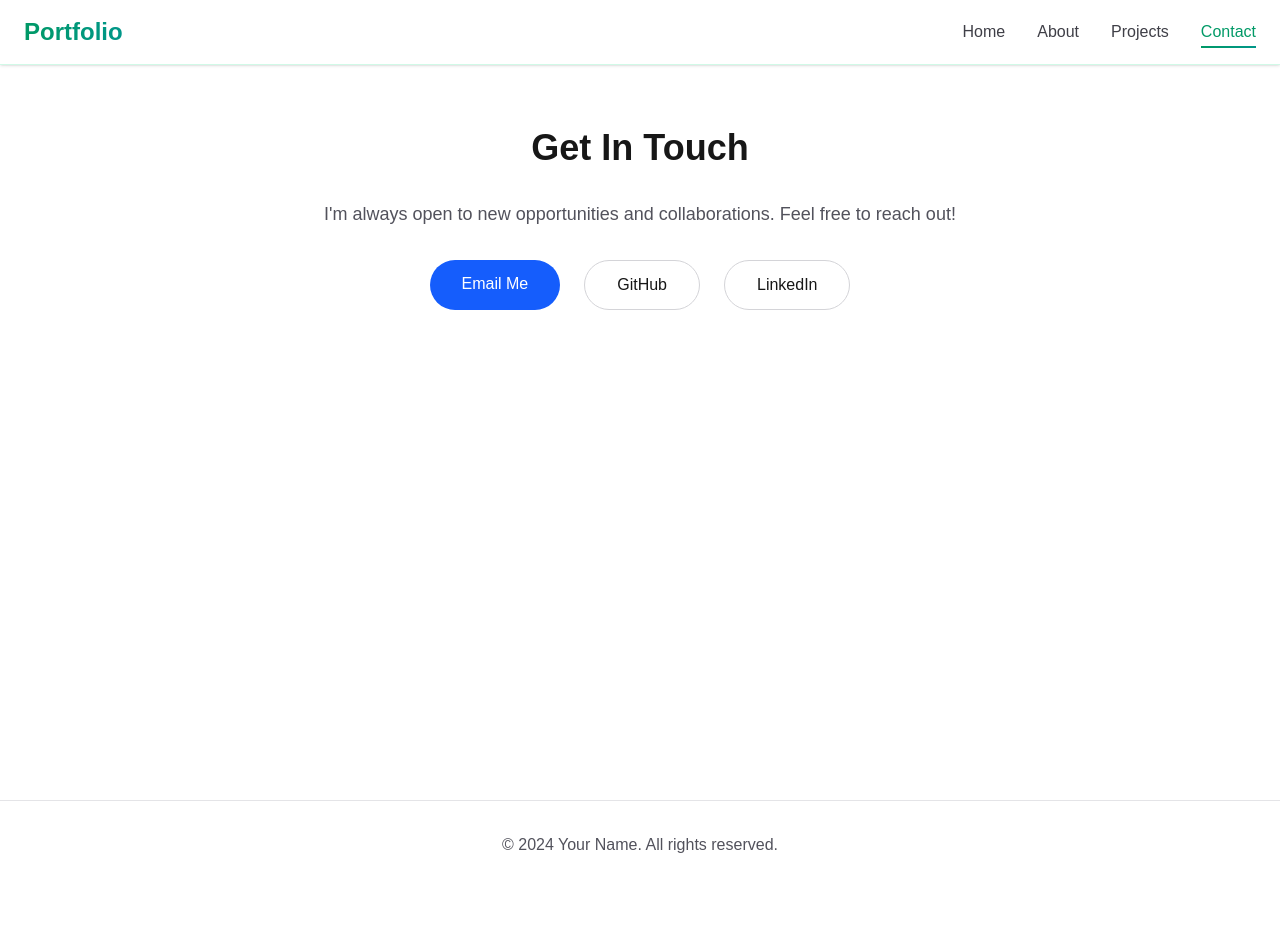
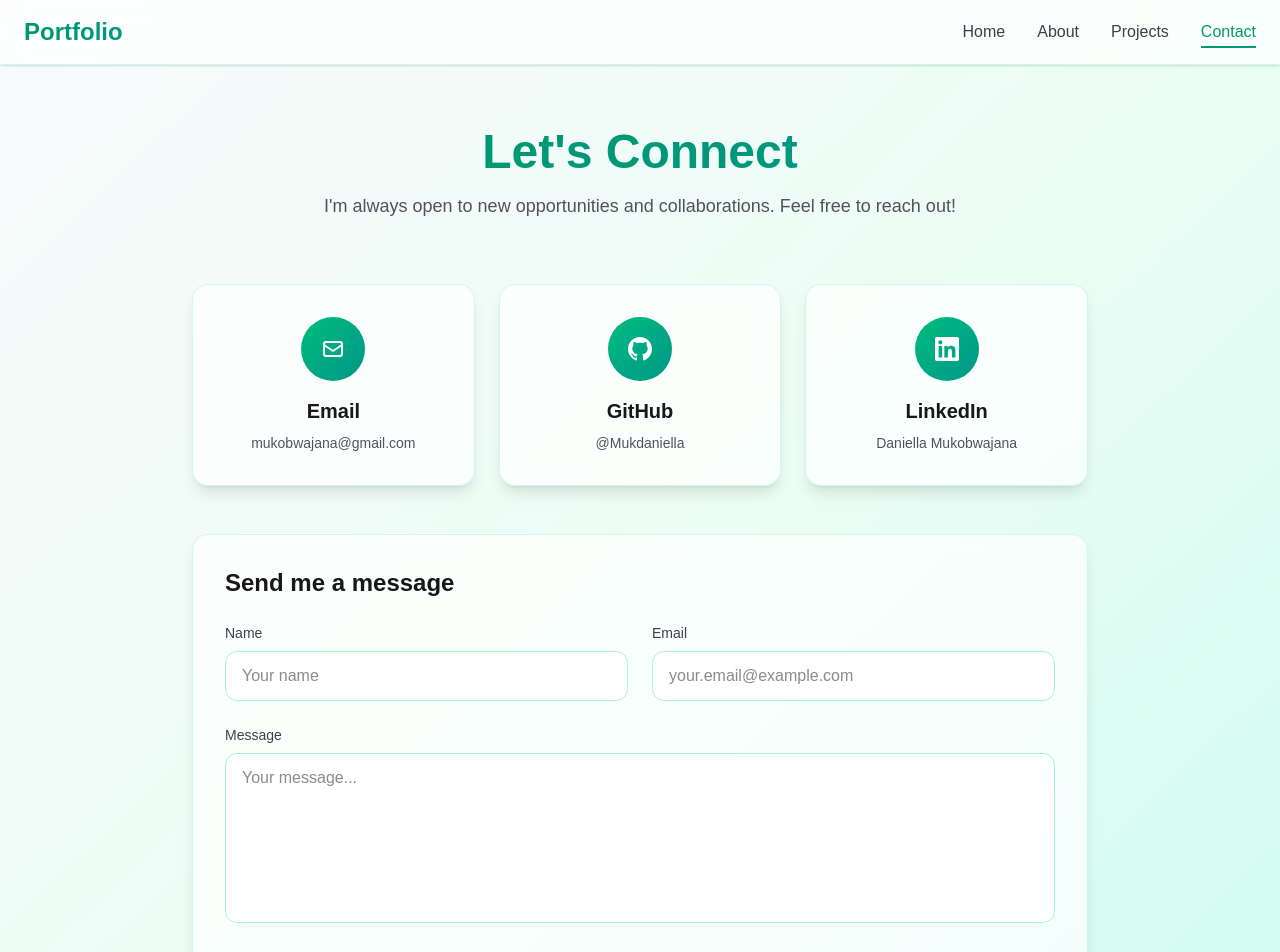
Before and after one commit to Mukdaniella/my-portifolio, a Next.js app: page /contact in a window 1280 px wide. Shown: the top 952 px of the page. Before the commit the page ends 889 px from the top, so only its background shows below. Built offline with nearby package versions, Linux system fonts and the light colour scheme.

Commit message:
i updated the contact page

```diff
--- a/app/contact/page.tsx
+++ b/app/contact/page.tsx
@@ -2,25 +2,110 @@
 import Footer from '../components/Footer';
 
 function Contact() {
+  const contactMethods = [
+    {
+      icon: (
+        <svg className="w-6 h-6" fill="none" stroke="currentColor" viewBox="0 0 24 24">
+          <path strokeLinecap="round" strokeLinejoin="round" strokeWidth={2} d="M3 8l7.89 5.26a2 2 0 002.22 0L21 8M5 19h14a2 2 0 002-2V7a2 2 0 00-2-2H5a2 2 0 00-2 2v10a2 2 0 002 2z" />
+        </svg>
+      ),
+      title: 'Email',
+      value: 'mukobwajana@gmail.com',
+      link: 'mailto:mukobwajana@gmail.com',
+    },
+    {
+      icon: (
+        <svg className="w-6 h-6" fill="currentColor" viewBox="0 0 24 24">
+          <path d="M12 0c-6.626 0-12 5.373-12 12 0 5.302 3.438 9.8 8.207 11.387.599.111.793-.261.793-.577v-2.234c-3.338.726-4.033-1.416-4.033-1.416-.546-1.387-1.333-1.756-1.333-1.756-1.089-.745.083-.729.083-.729 1.205.084 1.839 1.237 1.839 1.237 1.07 1.834 2.807 1.304 3.492.997.107-.775.418-1.305.762-1.604-2.665-.305-5.467-1.334-5.467-5.931 0-1.311.469-2.381 1.236-3.221-.124-.303-.535-1.524.117-3.176 0 0 1.008-.322 3.301 1.23.957-.266 1.983-.399 3.003-.404 1.02.005 2.047.138 3.006.404 2.291-1.552 3.297-1.23 3.297-1.23.653 1.653.242 2.874.118 3.176.77.84 1.235 1.911 1.235 3.221 0 4.609-2.807 5.624-5.479 5.921.43.372.823 1.102.823 2.222v3.293c0 .319.192.694.801.576 4.765-1.589 8.199-6.086 8.199-11.386 0-6.627-5.373-12-12-12z"/>
+        </svg>
+      ),
+      title: 'GitHub',
+      value: '@Mukdaniella',
+      link: 'https://github.com/Mukdaniella',
+    },
+    {
+      icon: (
+        <svg className="w-6 h-6" fill="currentColor" viewBox="0 0 24 24">
+          <path d="M20.447 20.452h-3.554v-5.569c0-1.328-.027-3.037-1.852-3.037-1.853 0-2.136 1.445-2.136 2.939v5.667H9.351V9h3.414v1.561h.046c.477-.9 1.637-1.85 3.37-1.85 3.601 0 4.267 2.37 4.267 5.455v6.286zM5.337 7.433c-1.144 0-2.063-.926-2.063-2.065 0-1.138.92-2.063 2.063-2.063 1.14 0 2.064.925 2.064 2.063 0 1.139-.925 2.065-2.064 2.065zm1.782 13.019H3.555V9h3.564v11.452zM22.225 0H1.771C.792 0 0 .774 0 1.729v20.542C0 23.227.792 24 1.771 24h20.451C23.2 24 24 23.227 24 22.271V1.729C24 .774 23.2 0 22.222 0h.003z"/>
+        </svg>
+      ),
+      title: 'LinkedIn',
+      value: 'Daniella Mukobwajana',
+      link: 'https://linkedin.com/in/daniella-mukobwajana',
+    },
+  ];
+
   return (
-    <div className="min-h-screen bg-white dark:bg-zinc-950">
+    <div className="min-h-screen bg-gradient-to-br from-slate-50 via-emerald-50 to-teal-100 dark:from-zinc-950 dark:via-emerald-950 dark:to-teal-950">
       <Navbar activePage="contact" />
       <section className="py-20 px-6 pt-32 min-h-screen">
-        <div className="max-w-2xl mx-auto text-center">
-          <h2 className="text-4xl font-bold mb-8">Get In Touch</h2>
-          <p className="text-lg text-zinc-600 dark:text-zinc-400 mb-8">
-            I'm always open to new opportunities and collaborations. Feel free to reach out!
-          </p>
-          <div className="flex gap-6 justify-center">
-            <a href="mailto:your.email@example.com" className="px-8 py-3 bg-blue-600 text-white rounded-full hover:bg-blue-700 transition">
-              Email Me
-            </a>
-            <a href="https://github.com" target="_blank" rel="noopener noreferrer" className="px-8 py-3 border border-zinc-300 dark:border-zinc-700 rounded-full hover:bg-zinc-100 dark:hover:bg-zinc-900 transition">
-              GitHub
-            </a>
-            <a href="https://linkedin.com" target="_blank" rel="noopener noreferrer" className="px-8 py-3 border border-zinc-300 dark:border-zinc-700 rounded-full hover:bg-zinc-100 dark:hover:bg-zinc-900 transition">
-              LinkedIn
-            </a>
+        <div className="max-w-4xl mx-auto">
+          <div className="text-center mb-16">
+            <h2 className="text-4xl md:text-5xl font-bold mb-4 bg-gradient-to-r from-emerald-600 to-teal-600 bg-clip-text text-transparent">
+              Let's Connect
+            </h2>
+            <p className="text-lg text-zinc-600 dark:text-zinc-400">
+              I'm always open to new opportunities and collaborations. Feel free to reach out!
+            </p>
+          </div>
+
+          <div className="grid md:grid-cols-3 gap-6 mb-12">
+            {contactMethods.map((method, index) => (
+              <a
+                key={index}
+                href={method.link}
+                target="_blank"
+                rel="noopener noreferrer"
+                className="group bg-white/70 dark:bg-zinc-900/70 backdrop-blur-sm rounded-2xl p-8 shadow-lg border border-emerald-200/50 dark:border-emerald-800/50 hover:shadow-2xl hover:border-emerald-400 dark:hover:border-emerald-600 transition-all text-center"
+              >
+                <div className="inline-flex items-center justify-center w-16 h-16 bg-gradient-to-br from-emerald-500 to-teal-600 rounded-full text-white mb-4 group-hover:scale-110 transition-transform">
+                  {method.icon}
+                </div>
+                <h3 className="text-xl font-bold text-zinc-900 dark:text-white mb-2">{method.title}</h3>
+                <p className="text-sm text-zinc-600 dark:text-zinc-400">{method.value}</p>
+              </a>
+            ))}
+          </div>
+
+          <div className="bg-white/70 dark:bg-zinc-900/70 backdrop-blur-sm rounded-2xl p-8 shadow-lg border border-emerald-200/50 dark:border-emerald-800/50">
+            <h3 className="text-2xl font-bold mb-6 text-zinc-900 dark:text-white">Send me a message</h3>
+            <form className="space-y-6">
+              <div className="grid md:grid-cols-2 gap-6">
+                <div>
+                  <label className="block text-sm font-medium text-zinc-700 dark:text-zinc-300 mb-2">Name</label>
+                  <input
+                    type="text"
+                    className="w-full px-4 py-3 rounded-xl bg-white dark:bg-zinc-800 border border-emerald-200 dark:border-emerald-800 focus:border-emerald-500 focus:ring-2 focus:ring-emerald-500/20 outline-none transition"
+                    placeholder="Your name"
+                  />
+                </div>
+                <div>
+                  <label className="block text-sm font-medium text-zinc-700 dark:text-zinc-300 mb-2">Email</label>
+                  <input
+                    type="email"
+                    className="w-full px-4 py-3 rounded-xl bg-white dark:bg-zinc-800 border border-emerald-200 dark:border-emerald-800 focus:border-emerald-500 focus:ring-2 focus:ring-emerald-500/20 outline-none transition"
+                    placeholder="your.email@example.com"
+                  />
+                </div>
+              </div>
+              <div>
+                <label className="block text-sm font-medium text-zinc-700 dark:text-zinc-300 mb-2">Message</label>
+                <textarea
+                  rows={6}
+                  className="w-full px-4 py-3 rounded-xl bg-white dark:bg-zinc-800 border border-emerald-200 dark:border-emerald-800 focus:border-emerald-500 focus:ring-2 focus:ring-emerald-500/20 outline-none transition resize-none"
+                  placeholder="Your message..."
+                ></textarea>
+              </div>
+              <button
+                type="submit"
+                className="w-full md:w-auto px-8 py-4 bg-gradient-to-r from-emerald-600 to-teal-600 text-white rounded-xl hover:shadow-xl hover:shadow-emerald-500/25 transition-all font-medium flex items-center justify-center gap-2 group"
+              >
+                Send Message
+                <svg className="w-5 h-5 group-hover:translate-x-1 transition-transform" fill="none" stroke="currentColor" viewBox="0 0 24 24">
+                  <path strokeLinecap="round" strokeLinejoin="round" strokeWidth={2} d="M14 5l7 7m0 0l-7 7m7-7H3" />
+                </svg>
+              </button>
+            </form>
           </div>
         </div>
       </section>
```
